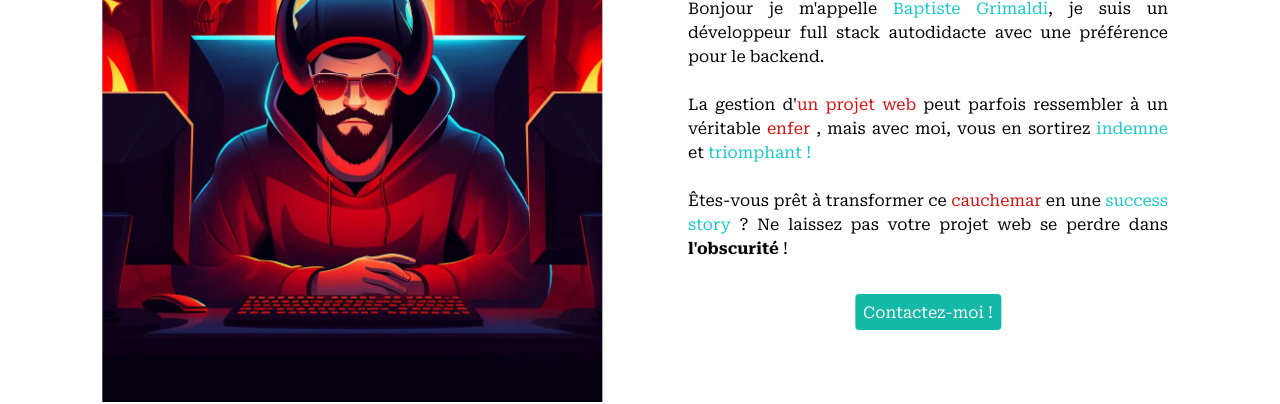
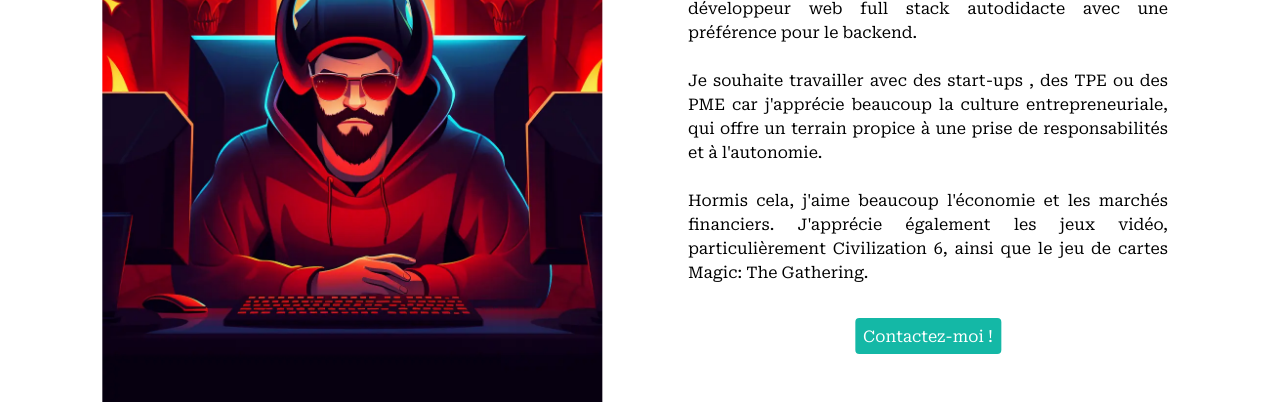
Before and after one commit to BaptisteGrimaldi/portefolioNextJs, a Next.js app: page / in a window 1280 px wide. Shown: the part 210-614 px from the top of the page. Built offline with nearby package versions, Linux system fonts and the light colour scheme.

Commit message:
update pithc presentation

```diff
--- a/src/app/presentation/page.tsx
+++ b/src/app/presentation/page.tsx
@@ -51,16 +51,13 @@ const Presentation = () => {
                 <div className="textP flex w-10/12 flex-col items-center justify-center text-justify xl:w-6/12">
                     <div className="flex h-3/5 w-10/12 flex-col justify-between ">
                         <p>
-                            Bonjour je m&apos;appelle <span className="text-cyan">Baptiste Grimaldi</span>, je suis un développeur full stack autodidacte avec une préférence pour le backend.{' '}
+                            Bonjour je m&apos;appelle <span className="text-cyan">Baptiste Grimaldi</span>, je suis un développeur web full stack autodidacte avec une préférence pour le backend.{' '}
                         </p>
                         <br />
-                        <p>
-                            La gestion d&apos;
-                            <span className="text-textRed">un projet web</span> peut parfois ressembler à un véritable <span className="text-textRed">enfer</span> , mais avec moi, vous en sortirez <span className="text-cyan">indemne</span> et <span className="text-cyan">triomphant !</span>
-                        </p>
+                        <p>Je souhaite travailler avec des start-ups , des TPE ou des PME car j&apos;apprécie beaucoup la culture entrepreneuriale, qui offre un terrain propice à une prise de responsabilités et à l&apos;autonomie.</p>
                         <br />
                         <p>
-                            Êtes-vous prêt à transformer ce <span className="text-textRed">cauchemar</span> en une <span className="text-cyan">success story</span> ? Ne laissez pas votre projet web se perdre dans <span className="font-robotoBold">l&apos;obscurité</span> !
+                        Hormis cela, j&apos;aime beaucoup l&apos;économie et les marchés financiers. J&apos;apprécie également les jeux vidéo, particulièrement Civilization 6, ainsi que le jeu de cartes Magic: The Gathering.
                         </p>
                     </div>
                     <div className="boutonCyanCss cursor-pointer hover:scale-105">
--- a/src/components/realisations/MenuProjet.tsx
+++ b/src/components/realisations/MenuProjet.tsx
@@ -28,7 +28,7 @@ const MenuProjet = ({ projets, indexProjet, onChangeIndex }: { projets: TProjet[
 
     return (
         <div className="textP relative mt-5 flex max-h-[150px] w-[300px]  max-w-[500px] flex-col items-center justify-center space-y-2 whitespace-nowrap border-hidden p-2 text-center md:ml-10">
-            <div className='absolute top-0 mx-auto h-1 w-[250px] border-hidden md:w-[300px]'>
+            <div className="absolute top-0 mx-auto h-1 w-[250px] border-hidden md:w-[300px]">
                 <div className="gradient-border-t"></div>
                 <div className="gradient-border-l"></div>
             </div>
--- a/src/components/realisations/ProjetCard.tsx
+++ b/src/components/realisations/ProjetCard.tsx
@@ -1,7 +1,7 @@
 import { TProjet } from '@/type';
 import Image from 'next/image';
 
-const ProjetCard = ({ nomProjet, description, enLigne, lienRepo, tagsTechnologie, videoPresentation }: TProjet) => {
+const ProjetCard = ({ nomProjet, description, enLigne, lienRepo, tagsTechnologie, videoPresentation, date }: TProjet) => {
     return (
         <div className="textP mt-5 flex flex-col">
             <h1 className="textH1 w-full text-center text-red-600">{nomProjet}</h1>
@@ -23,7 +23,7 @@ const ProjetCard = ({ nomProjet, description, enLigne, lienRepo, tagsTechnologie
                 </div>
             </div>
 
-            <div className="mt-5 flex w-full flex-row flex-wrap justify-center ">
+            <div className="mt-5 flex w-full max-w-[450px] flex-row flex-wrap justify-center">
                 {tagsTechnologie.map((tech, index) => (
                     <p key={index} className="mr-5 mt-3 rounded bg-teal-500 px-2 pb-1 pt-2 text-white">
                         {tech}
@@ -33,6 +33,7 @@ const ProjetCard = ({ nomProjet, description, enLigne, lienRepo, tagsTechnologie
             <div className="flex justify-center">
                 <iframe className="mt-7 sm:w-[400px]" width="250" height="250" src={videoPresentation} title="Test youtube" frameBorder="0" allow="accelerometer; autoplay; clipboard-write; encrypted-media; gyroscope; picture-in-picture; web-share" allowFullScreen></iframe>
             </div>
+            <p className="mt-5 text-center">Fait en : {date}</p>
         </div>
     );
 };
--- a/src/const/listeProjets.ts
+++ b/src/const/listeProjets.ts
@@ -8,6 +8,7 @@ export const listeProjets: TProjet[] = [
         lienRepo: 'https://github.com/BaptisteGrimaldi/Site-daron',
         tagsTechnologie: ['Html', 'Css', 'Javascript', 'NodeJs', 'MySql', 'MongoDB'],
         videoPresentation: 'https://www.youtube.com/embed/9WbCfHutDSE',
+        date: '2022',
     },
     {
         nomProjet: 'Algorithme de trading',
@@ -16,6 +17,7 @@ export const listeProjets: TProjet[] = [
         lienRepo: '',
         tagsTechnologie: ['NodeJS', 'Typescript'],
         videoPresentation: 'https://www.youtube.com/embed/9WbCfHutDSE',
+        date: '2023',
     },
     {
         nomProjet: 'Portefolio Personnel',
@@ -24,5 +26,6 @@ export const listeProjets: TProjet[] = [
         lienRepo: '',
         tagsTechnologie: ['Next JS', 'Tailwind CSS', 'Typescript'],
         videoPresentation: 'https://www.youtube.com/embed/9WbCfHutDSE',
+        date: '2023',
     },
 ];
--- a/src/type.ts
+++ b/src/type.ts
@@ -5,4 +5,5 @@ export type TProjet = {
     lienRepo: string;
     tagsTechnologie: string[];
     videoPresentation: string;
+    date: string;
 };
```
Also changed, not shown: src/styles/realisation/gradientBorder.css (line endings or trailing spaces).
